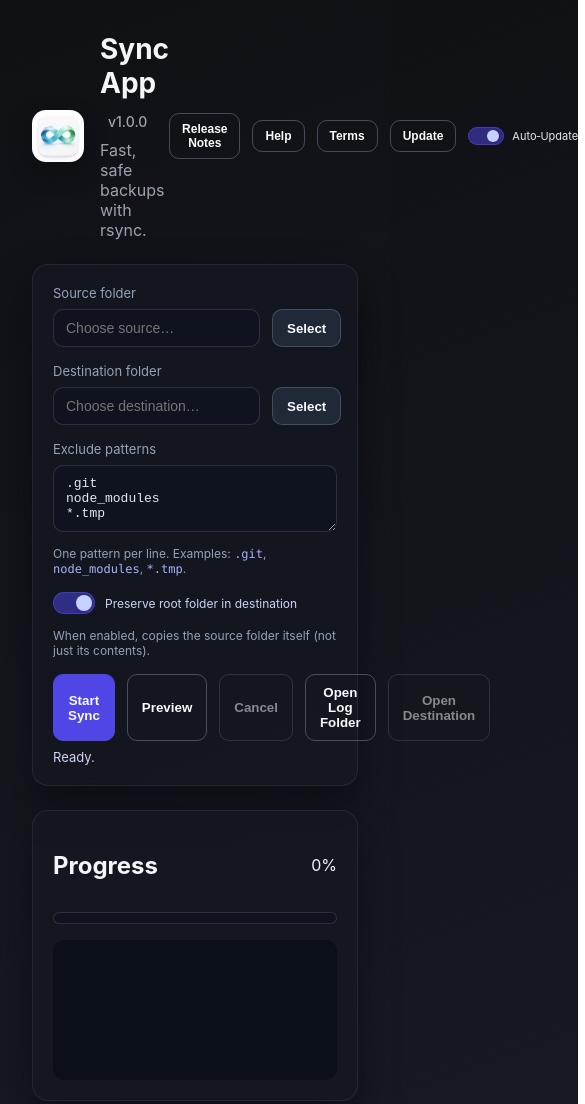
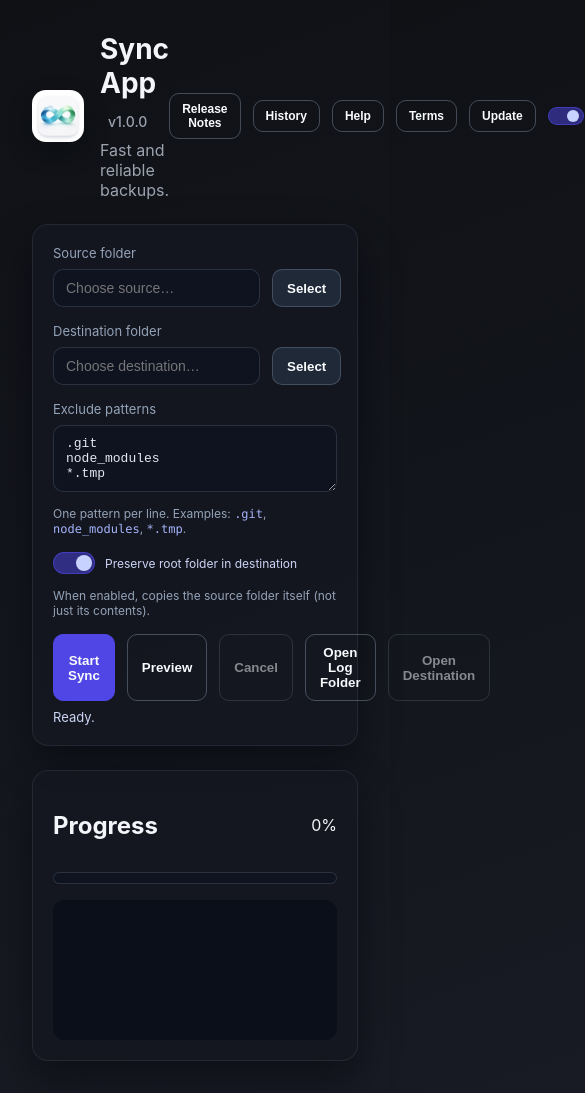
Before and after one commit to julian-mihai/sync-tool, an Electron app: page index.html in a window 390 px wide. Shown: the top 1104 px of the page, 585 px wide, since content can reach past the window. Drawn offline with Linux system fonts and the light colour scheme; no server answers.

Commit message:
Release 1.4.7

```diff
--- a/index.html
+++ b/index.html
@@ -23,15 +23,41 @@
             <h1>
               Sync App <span id="appVersion" class="version">v1.0.0</span>
             </h1>
-            <p>Fast, safe backups with rsync.</p>
+            <p>Fast and reliable backups.</p>
           </div>
         </div>
         <div class="header-actions">
-          <button id="openReleaseNotes" class="ghost small">Release Notes</button>
-          <button id="openHelp" class="ghost small">Help</button>
-          <button id="openTerms" class="ghost small">Terms</button>
-          <button id="checkUpdates" class="ghost small">Update</button>
-          <label class="toggle compact" title="Check GitHub releases automatically on launch">
+          <button
+            id="openReleaseNotes"
+            class="ghost small has-tooltip"
+            data-tooltip="Read what’s new in each release"
+          >
+            Release Notes
+          </button>
+          <button
+            id="openHistory"
+            class="ghost small has-tooltip"
+            data-tooltip="View previous sync runs"
+          >
+            History
+          </button>
+          <button id="openHelp" class="ghost small has-tooltip" data-tooltip="App guide">
+            Help
+          </button>
+          <button id="openTerms" class="ghost small has-tooltip" data-tooltip="Terms of use">
+            Terms
+          </button>
+          <button
+            id="checkUpdates"
+            class="ghost small has-tooltip"
+            data-tooltip="Check GitHub Releases for updates"
+          >
+            Update
+          </button>
+          <label
+            class="toggle compact has-tooltip"
+            data-tooltip="Check GitHub Releases automatically on launch"
+          >
             <input id="autoUpdateToggle" type="checkbox" />
             <span class="toggle-pill"></span>
             <span>Auto‑Update</span>
@@ -73,8 +99,8 @@
         </div>
         <div class="field">
           <label
-            class="toggle"
-            title="Copy the source folder itself into the destination"
+            class="toggle has-tooltip"
+            data-tooltip="Copy the source folder itself into the destination"
           >
             <input id="preserveRootToggle" type="checkbox" />
             <span class="toggle-pill"></span>
@@ -105,14 +131,6 @@
         <div class="stream" id="streamLog" aria-live="polite"></div>
       </section>
 
-      <section class="card">
-        <div class="progress-header">
-          <h2>History</h2>
-          <span id="historyCount">0 runs</span>
-        </div>
-        <div id="lastSummary" class="history-summary"></div>
-        <div id="historyList" class="history-list"></div>
-      </section>
     </div>
 
     <div id="releaseNotesModal" class="modal hidden" role="dialog" aria-modal="true">
@@ -162,6 +180,22 @@
       </div>
     </div>
 
+    <div id="historyModal" class="modal hidden" role="dialog" aria-modal="true">
+      <div class="modal-content card">
+        <div class="modal-header">
+          <div>
+            <h2>History</h2>
+            <p class="helper" id="historyCount">0 runs</p>
+          </div>
+          <button id="closeHistory" class="ghost small">Close</button>
+        </div>
+        <div class="modal-body">
+          <div id="lastSummary" class="history-summary"></div>
+          <div id="historyList" class="history-list"></div>
+        </div>
+      </div>
+    </div>
+
     <div id="termsModal" class="modal hidden" role="dialog" aria-modal="true">
       <div class="modal-content card">
         <div class="modal-header">
--- a/package.json
+++ b/package.json
@@ -1,6 +1,6 @@
 {
   "name": "sync-app",
-  "version": "1.4.6",
+  "version": "1.4.7",
   "description": "macOS rsync desktop sync app",
   "main": "main.js",
   "scripts": {
--- a/renderer.js
+++ b/renderer.js
@@ -14,6 +14,7 @@ const progressPercent = document.getElementById("progressPercent");
 const streamLog = document.getElementById("streamLog");
 const appVersion = document.getElementById("appVersion");
 const openReleaseNotesBtn = document.getElementById("openReleaseNotes");
+const openHistoryBtn = document.getElementById("openHistory");
 const openHelpBtn = document.getElementById("openHelp");
 const openTermsBtn = document.getElementById("openTerms");
 const checkUpdatesBtn = document.getElementById("checkUpdates");
@@ -21,6 +22,8 @@ const closeReleaseNotesBtn = document.getElementById("closeReleaseNotes");
 const releaseNotesModal = document.getElementById("releaseNotesModal");
 const releaseNotesTitle = document.getElementById("releaseNotesTitle");
 const releaseNotesBody = document.getElementById("releaseNotesBody");
+const historyModal = document.getElementById("historyModal");
+const closeHistoryBtn = document.getElementById("closeHistory");
 const helpModal = document.getElementById("helpModal");
 const closeHelpBtn = document.getElementById("closeHelp");
 const termsModal = document.getElementById("termsModal");
@@ -211,6 +214,10 @@ const toggleReleaseNotes = (open) => {
   releaseNotesModal.classList.toggle("hidden", !open);
 };
 
+const toggleHistory = (open) => {
+  historyModal.classList.toggle("hidden", !open);
+};
+
 const toggleHelp = (open) => {
   helpModal.classList.toggle("hidden", !open);
 };
@@ -224,6 +231,14 @@ closeReleaseNotesBtn.addEventListener("click", () => toggleReleaseNotes(false));
 releaseNotesModal.addEventListener("click", (event) => {
   if (event.target === releaseNotesModal) {
     toggleReleaseNotes(false);
+  }
+});
+
+openHistoryBtn.addEventListener("click", () => toggleHistory(true));
+closeHistoryBtn.addEventListener("click", () => toggleHistory(false));
+historyModal.addEventListener("click", (event) => {
+  if (event.target === historyModal) {
+    toggleHistory(false);
   }
 });
 
@@ -312,6 +327,7 @@ openDestinationBtn.addEventListener("click", async () => {
 window.addEventListener("keydown", (event) => {
   if (event.key === "Escape") {
     toggleReleaseNotes(false);
+    toggleHistory(false);
     toggleHelp(false);
     toggleTerms(false);
   }
--- a/styles.css
+++ b/styles.css
@@ -234,6 +234,49 @@ button:disabled {
 .toggle input:checked + .toggle-pill::after {
   transform: translateX(20px);
   background: #c7d2fe;
+}
+
+.has-tooltip {
+  position: relative;
+}
+
+.has-tooltip::after {
+  content: attr(data-tooltip);
+  position: absolute;
+  left: 50%;
+  bottom: calc(100% + 10px);
+  transform: translateX(-50%);
+  background: rgba(15, 19, 32, 0.95);
+  color: #e2e8f0;
+  padding: 6px 10px;
+  border-radius: 8px;
+  border: 1px solid rgba(148, 163, 184, 0.2);
+  font-size: 11px;
+  white-space: nowrap;
+  opacity: 0;
+  pointer-events: none;
+  transition: opacity 0.15s ease;
+  z-index: 20;
+}
+
+.has-tooltip::before {
+  content: "";
+  position: absolute;
+  left: 50%;
+  bottom: calc(100% + 4px);
+  transform: translateX(-50%);
+  border-width: 6px 6px 0 6px;
+  border-style: solid;
+  border-color: rgba(15, 19, 32, 0.95) transparent transparent transparent;
+  opacity: 0;
+  pointer-events: none;
+  transition: opacity 0.15s ease;
+  z-index: 20;
+}
+
+.has-tooltip:hover::after,
+.has-tooltip:hover::before {
+  opacity: 1;
 }
 
 .primary {
```
Also changed, not shown: release-notes.json (+9 -0 lines).
